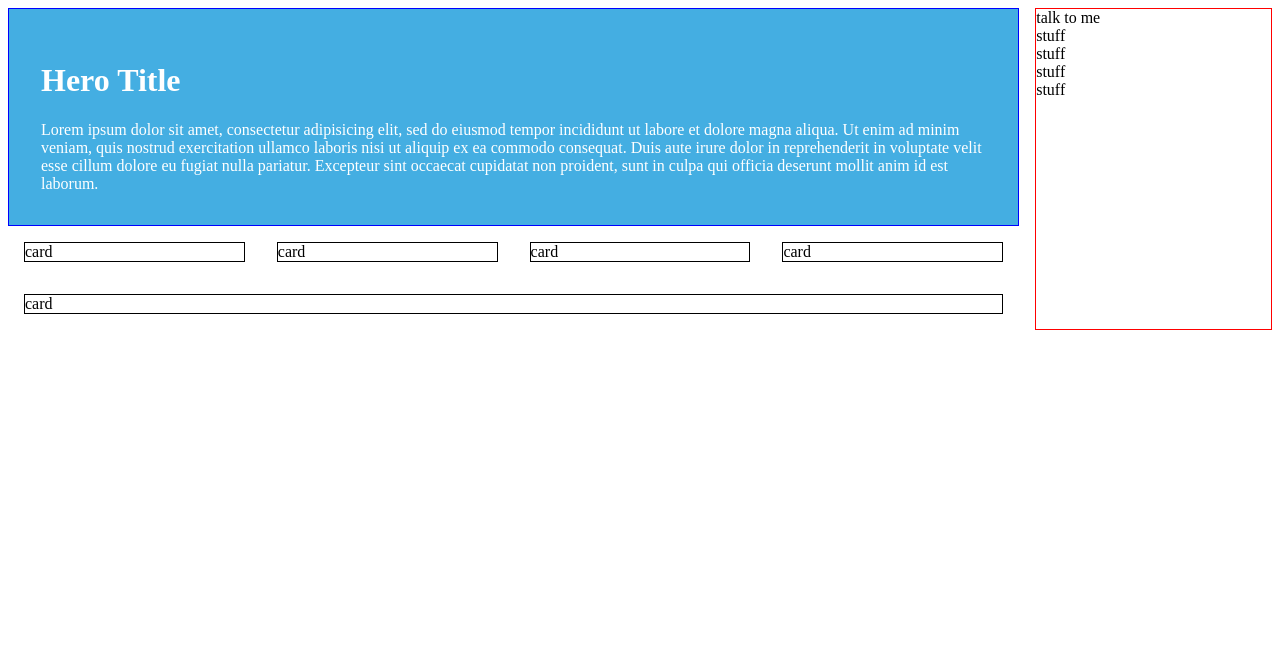
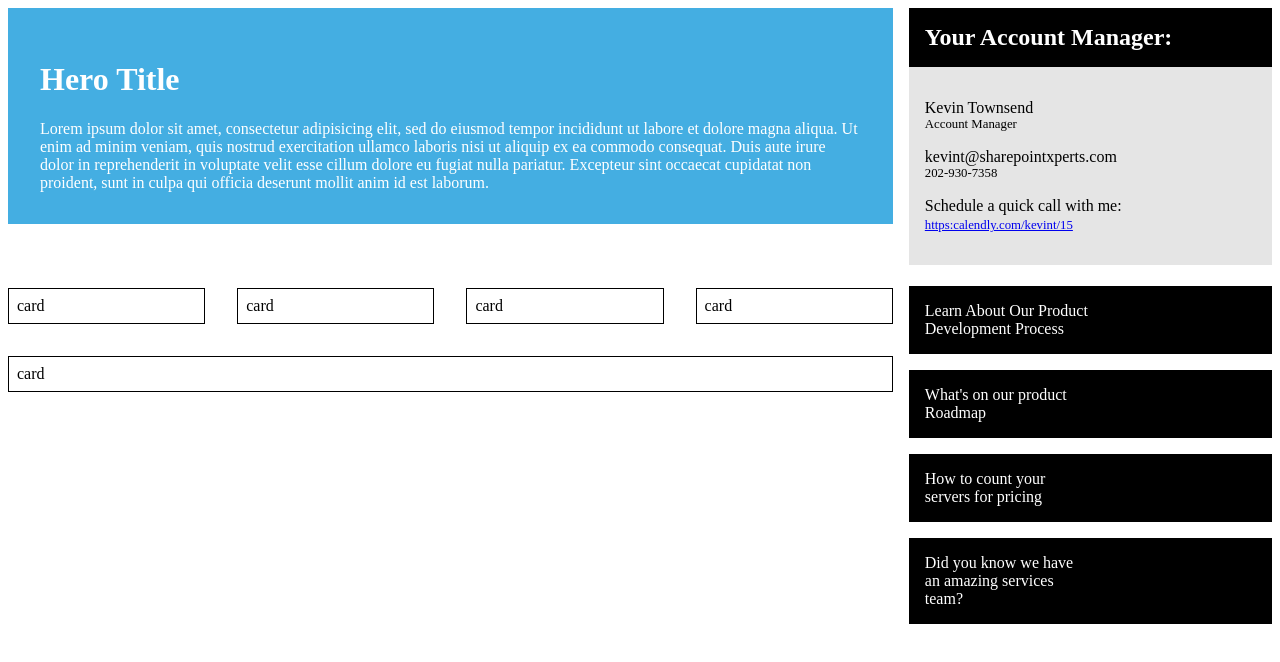
Before and after one commit to derrickbray/bamboo-demo, an Angular app: page / in a window 1280 px wide. Shown: the top 662 px of the page. Built offline with nearby package versions, Linux system fonts and the light colour scheme.

Commit message:
grid and side

```diff
--- a/src/app/app.component.html
+++ b/src/app/app.component.html
@@ -13,10 +13,38 @@
     </div>
   </div>
   <div class="acct">
-    <div class="contact">talk to me</div>
-    <div class="teaser">stuff</div>
-    <div class="teaser">stuff</div>
-    <div class="teaser">stuff</div>
-    <div class="teaser">stuff</div>
+    <div class="contact">
+      <h2 class="contact-heading">Your Account Manager:</h2>
+      <div class="contact-body">
+        <div class="contact-body__item">
+          <div class="contact-body__item-large">Kevin Townsend</div>
+          <div class="contact-body__item-small">Account Manager</div>
+        </div>
+        <div class="contact-body__item">
+          <div class="contact-body__item-large">kevint@sharepointxperts.com</div>
+          <div class="contact-body__item-small">202-930-7358</div>
+        </div>
+        <div class="contact-body__item">
+          <div class="contact-body__item-large">Schedule a quick call with me:</div>
+          <a href="https:www.calendly.com/kevint/15" class="contact-body__item-small">https:calendly.com/kevint/15</a>
+        </div>
+      </div>
+    </div>
+    <div class="teaser">
+      <div class="teaser-half">Learn About Our Product Development Process</div>
+      <div class="teaser-half"></div>
+    </div>
+    <div class="teaser">
+      <div class="teaser-half">What's on our product Roadmap</div>
+      <div class="teaser-half"></div>
+    </div>
+    <div class="teaser">
+      <div class="teaser-half">How to count your servers for pricing</div>
+      <div class="teaser-half"></div>
+    </div>
+    <div class="teaser">
+      <div class="teaser-half">Did you know we have an amazing services team?</div>
+      <div class="teaser-half"></div>
+    </div>
   </div>
 </div>
--- a/src/app/app.component.scss
+++ b/src/app/app.component.scss
@@ -2,3 +2,4 @@
 @import './styles/layout.scss';
 @import './styles/hero.scss';
 @import './styles/grid.scss';
+@import './styles/contact.scss';
--- /dev/null
+++ b/src/app/styles/contact.scss
@@ -0,0 +1,29 @@
+.contact {
+  &-heading {
+    margin: 0;
+    background: black;
+    color: white;
+    padding: 1rem;
+  }
+  &-body {
+    margin-bottom: 1.3rem;
+    padding: 1rem;
+    background: #e5e5e5;
+    &__item {
+      margin: 1rem 0;
+      &-small {
+        font-size: 0.8rem;
+      }
+    }
+  }
+}
+
+.teaser {
+  margin-bottom: 1rem;
+  padding: 1rem;
+  background: black;
+  color: white;
+  &-half {
+    width: 50%;
+  }
+}
--- a/src/app/styles/grid.scss
+++ b/src/app/styles/grid.scss
@@ -1,11 +1,13 @@
 .grid {
   display: flex;
   flex-wrap: wrap;
+  margin: -1rem;
   &-card {
     margin: 1rem;
-    width: calc(80% / 4 - 1rem);
+    flex-grow: 1;
+    width: calc(70% / 4 - 1rem);
     min-width: 5rem;
-    flex-grow: 1;
+    padding: 0.5rem;
     border: 1px solid black;
   }
 }
--- a/src/app/styles/hero.scss
+++ b/src/app/styles/hero.scss
@@ -1,5 +1,5 @@
 .hero {
-  // margin-right: 1rem;
+  margin-bottom: 4rem;
   padding: 2rem;
   background: #44aee2;
   color: white;
--- a/src/app/styles/layout.scss
+++ b/src/app/styles/layout.scss
@@ -4,15 +4,15 @@
 }
 
 .main {
-  width: 80%;
+  width: 70%;
   margin-right: 1rem;
 }
 
 .hero {
-  border: 1px solid blue;
+  // border: 1px solid blue;
 }
 
 .acct {
   flex-grow: 1;
-  border: 1px solid red;
+  // border: 1px solid red;
 }
```
